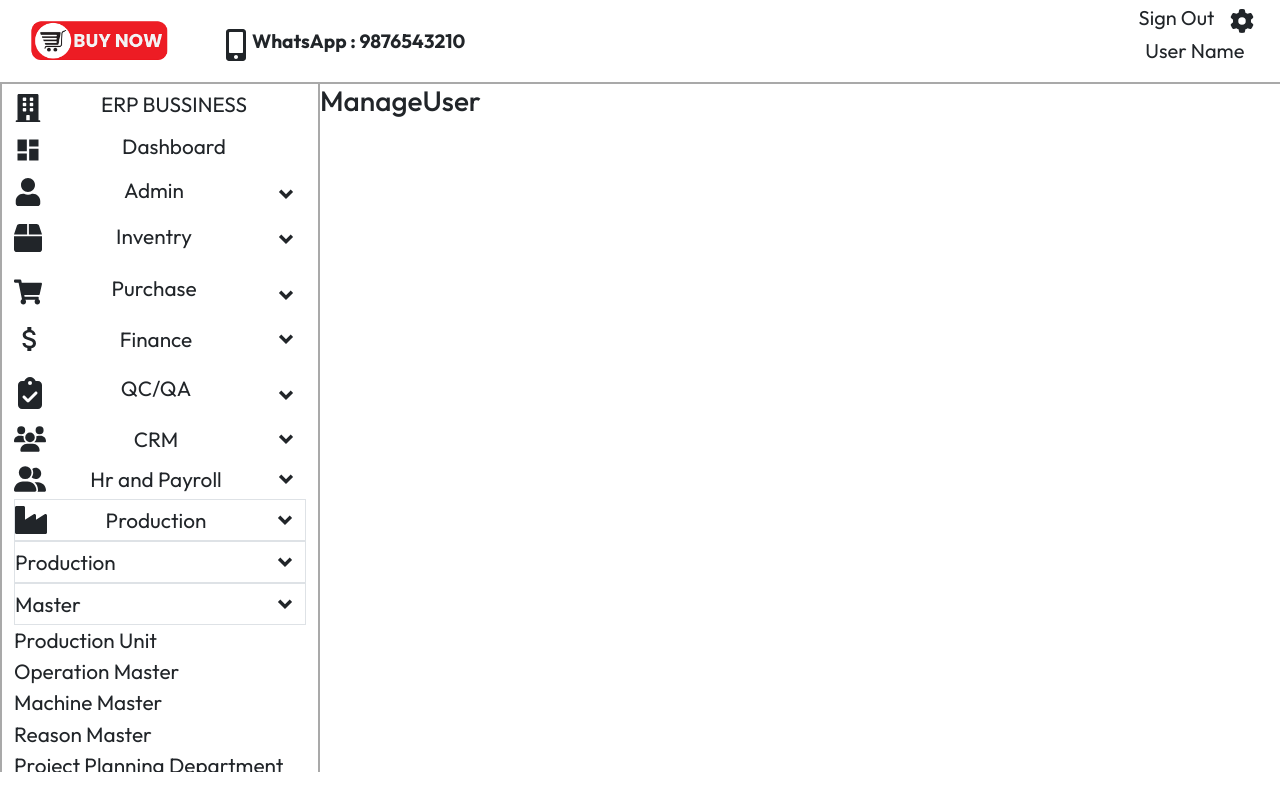
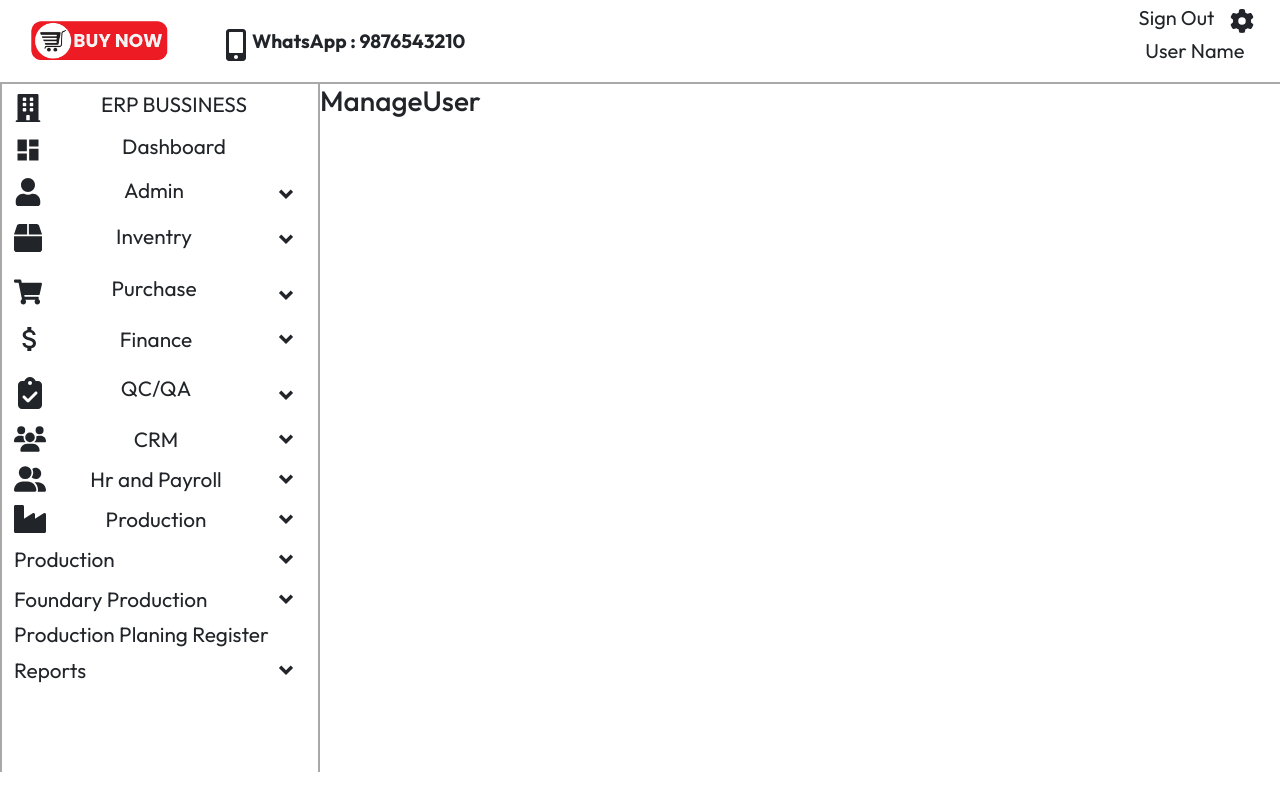
Before and after one commit to jollyvivek/ERP-PROJECT, a React (Vite) app: page /manage_user in a window 1280 px wide. Both pictures are taken after a click on the element 284 px from the left and 520 px from the top of the page. Built offline with nearby package versions, Linux system fonts and the light colour scheme.

Commit message:
Add Dropdown in Production Module

```diff
--- a/src/Components/SidebarMenu/Production.jsx
+++ b/src/Components/SidebarMenu/Production.jsx
@@ -1,38 +1,69 @@
-import React from "react";
+import React, { useState } from "react";
 import "../../Styles/SidebarCommon.css";
 import { FaIndustry } from "react-icons/fa";
 import { RiArrowDropDownLine } from "react-icons/ri";
 
 const Production = () => {
+
+  const [productionItems,setProductionItems] = useState(false)
+  const [production,setProduction] = useState(false)
+  const [productionMaster,setProductionMaster] = useState(false)
+  const [foundary,setFoundary] = useState(false)
+  const [productionReports,setProductionReports] = useState(false)
+
+
+  const productionItemsDropdown = () => {
+    setProductionItems(!productionItems)
+  };
+
+  const productionDropdown = () =>{
+    setProduction(!production)
+  };
+
+  const productionMasterDropdown = () =>{
+    setProductionMaster(!productionMaster)
+  };
+
+  const foundaryDropdown = () =>{
+    setFoundary(!foundary)
+  };
+
+  const productionReportsDropdown = () =>{
+    setProductionReports(!productionReports)
+  }
+
   return (
     <div className="production">
-      <div className="production-top flex lineHeight border">
+      <div className="production-top flex lineHeight">
         <span className="icon fs-2">
           <FaIndustry />
         </span>
         <span className="title">Production</span>
-        <span className="arrow-icon">
+        <span className="arrow-icon" onClick={productionItemsDropdown}>
           <RiArrowDropDownLine />
         </span>
       </div>
 
+      {productionItems ? (
       <div className="production-items-cont">
         <ul className="production-items">
-          <li className=" production-items-production flex lineHeight border ">
+          <li className=" production-items-production flex lineHeight">
             <span className="title">Production</span>
-            <span className="arrow-icon">
+            <span className="arrow-icon" onClick={productionDropdown}>
               <RiArrowDropDownLine />{" "}
             </span>
           </li>
-          <ul className="product-production-items">
-            <li className="production-master flex lineHeight border">
+          {production ? (
+          <ul className="production-items">
+            <li className="production-master flex lineHeight">
               <span  className="title">
                 Master
               </span>
-              <span className="arrow-icon">
+              <span className="arrow-icon" onClick={productionMasterDropdown}>
                 <RiArrowDropDownLine/>
               </span>
             </li>
+            {productionMaster ? (
             <ul class="production-master-items p-0">
               <li className="title"> Production Unit </li>
               <li className="title"> Operation Master </li>
@@ -41,6 +72,8 @@ const Production = () => {
               <li className="title"> Project Planning Department </li>
               <li className="title"> Machine Category</li>
             </ul>
+            ):null}
+
               <li className="title"> Work Order</li>
               <li className="title">Production Planning</li>
               <li className="title">Production Report</li>
@@ -52,11 +85,13 @@ const Production = () => {
               <li className="title">Internal Issue Stock</li>
               <li className="title">Internal Reverse Stock</li>
           </ul>
+            ):null}
 
-          <li className="foundary flex lineHeight border">
+          <li className="foundary flex lineHeight">
             <span  className="title">Foundary Production</span>
-            <span className="arrow-icon"><RiArrowDropDownLine/></span>
+            <span className="arrow-icon" onClick={foundaryDropdown}><RiArrowDropDownLine/></span>
           </li>
+          {foundary ? (
           <ul className="foundary-items">
             <li className="title">Element Master</li>
             <li className="title">Composition Master</li>
@@ -65,12 +100,14 @@ const Production = () => {
             <li className="title">Mechanical Test</li>
             <li className="title">Melting Report With Item</li>
           </ul>
+          ):null}
           <li className="title">Production Planing Register</li>
 
-          <li className="reports flex lineHeight border">
+          <li className="reports flex lineHeight">
             <span className="title" >Reports</span>
-            <span className="arrow-icon"><RiArrowDropDownLine/> </span>
+            <span className="arrow-icon" onClick={productionReportsDropdown}><RiArrowDropDownLine/> </span>
           </li>
+          {productionReports ? (
           <ul className="reports-items">
             <li className="title">Production VS Planning Report</li>
             <li className="title">Daily Production Report</li>
@@ -83,9 +120,11 @@ const Production = () => {
             <li className="title">Dispatch Report</li>
             <li className="title">CNC Production Report</li>
           </ul>
-
+          ):null}
         </ul>
       </div>
+      ):null}
+
     </div>
   );
 };
```
